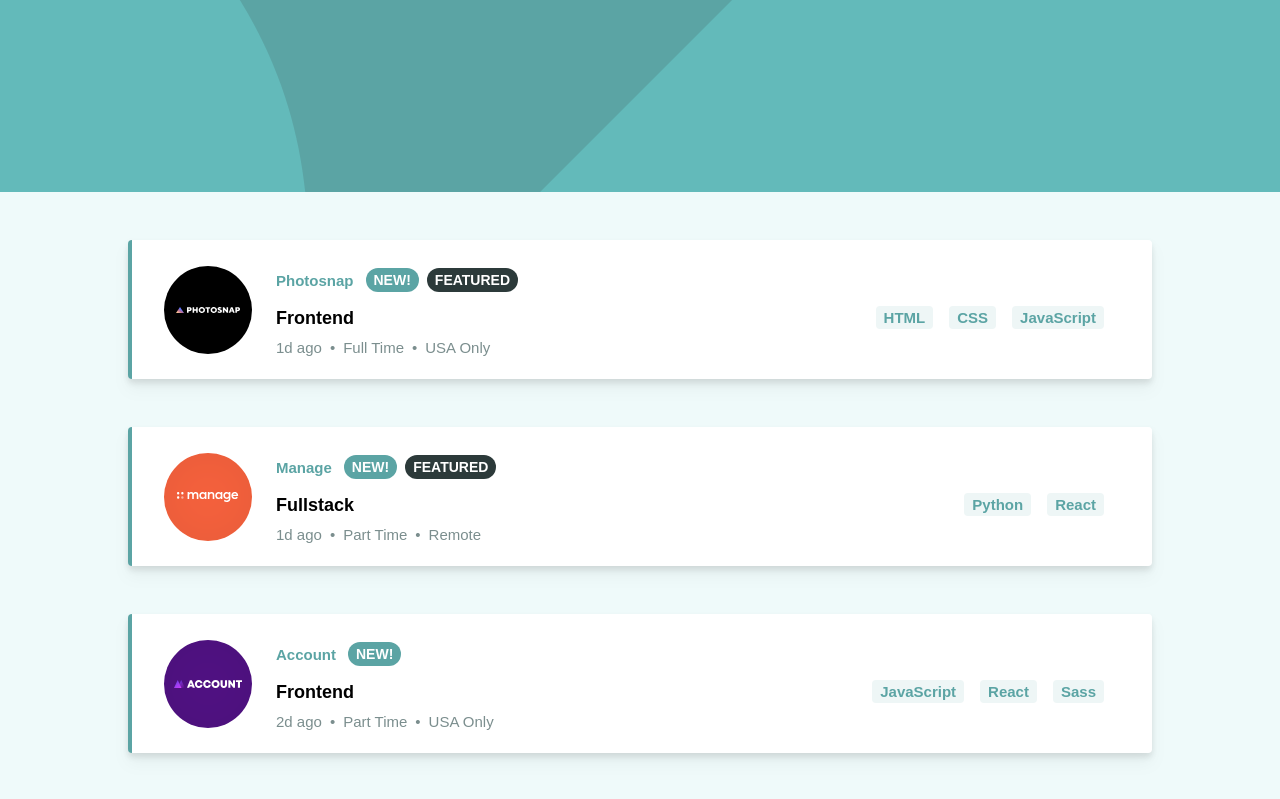
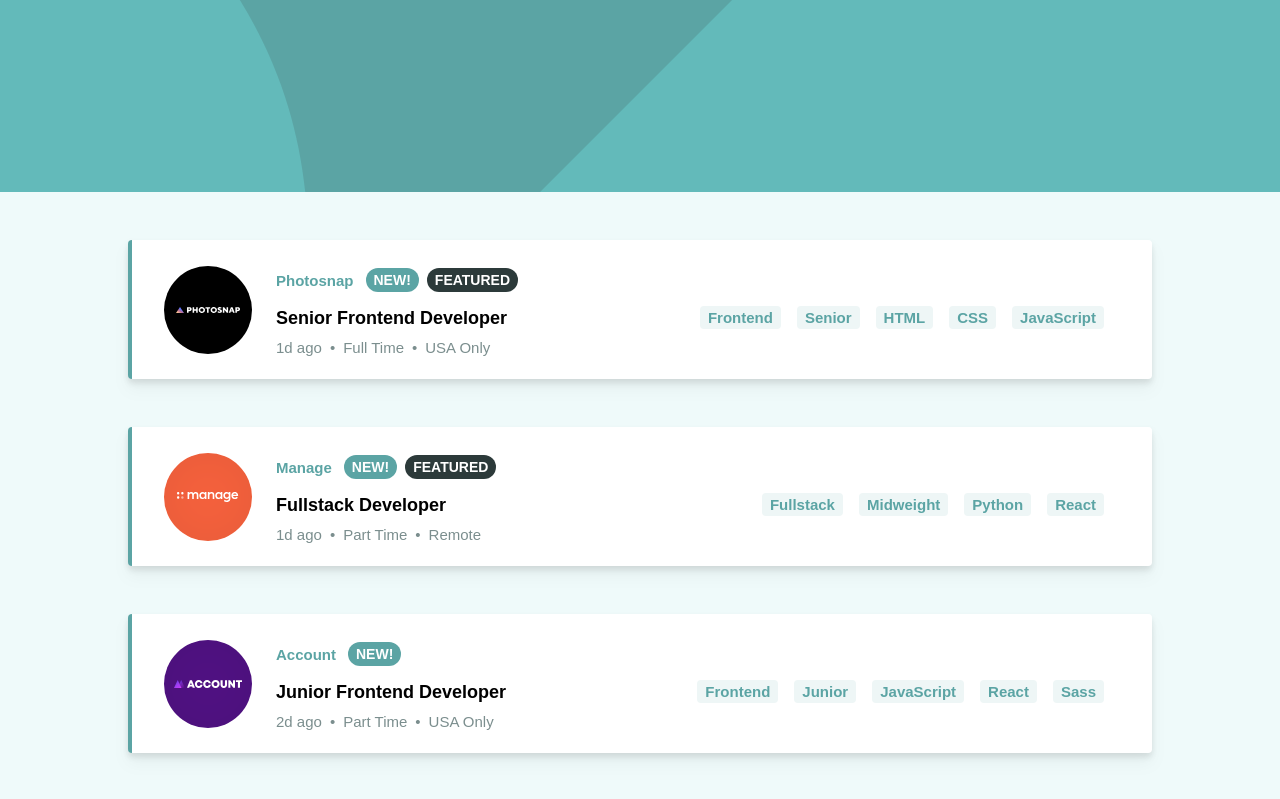
Before and after one commit to jolangker/static-job-listings, a Vue app: page / in a window 1280 px wide. Shown: the top 799 px of the page. Built offline with nearby package versions, Linux system fonts and the light colour scheme.

Commit message:
add requirements & fix filted method

```diff
--- a/src/App.vue
+++ b/src/App.vue
@@ -32,7 +32,7 @@
       :newest="job.new"
       :featured="job.featured"
       @select-tag="addCategory"
-    ></Card>
+    />
   </main>
 </template>
 
@@ -49,7 +49,7 @@ const getLogoCompany = (logo) => {
 const jobs = computed(() =>
   json.map((j) => {
     j.logo = getLogoCompany(j.logo);
-    j.techs = j.languages.concat(j.tools);
+    j.requirements = [j.role, j.level, ...j.languages, ...j.tools];
     return j;
   })
 );
@@ -73,7 +73,7 @@ const clearCategories = () => {
 
 const filteredJobs = computed(() => {
   return jobs.value.filter((job) => {
-    return categories.some((cat) => job.techs.includes(cat));
+    return categories.every((cat) => job.requirements.includes(cat));
   });
 });
 </script>
--- a/src/components/Card.vue
+++ b/src/components/Card.vue
@@ -17,7 +17,7 @@
         <p v-if="featured" class="pill-vdg-cyan ml-2">FEATURED</p>
       </div>
       <p class="font-bold text-lg cursor-pointer hover:text-primary">
-        {{ job.role }}
+        {{ job.position }}
       </p>
       <div class="py-2 text-dg-cyan space-x-2">
         <span>{{ job.postedAt }}</span>
@@ -29,9 +29,9 @@
     </div>
     <div class="flex flex-wrap lg:ml-auto">
       <Tag
-        v-for="tech in job.techs"
-        :key="tech"
-        :text="tech"
+        v-for="requirement in job.requirements"
+        :key="requirement"
+        :text="requirement"
         class="mr-4 mt-4"
         @select="selectTag"
       />
```
